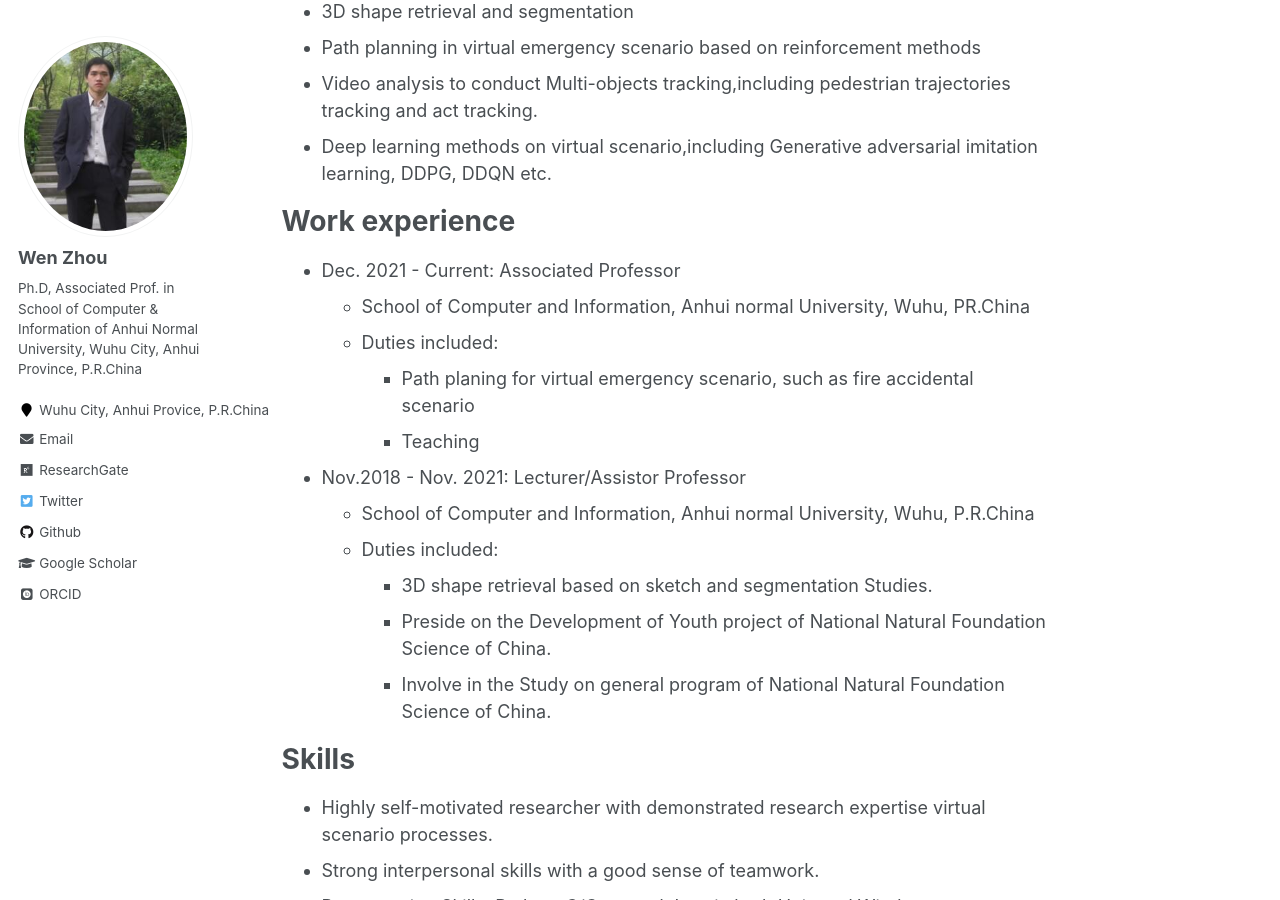
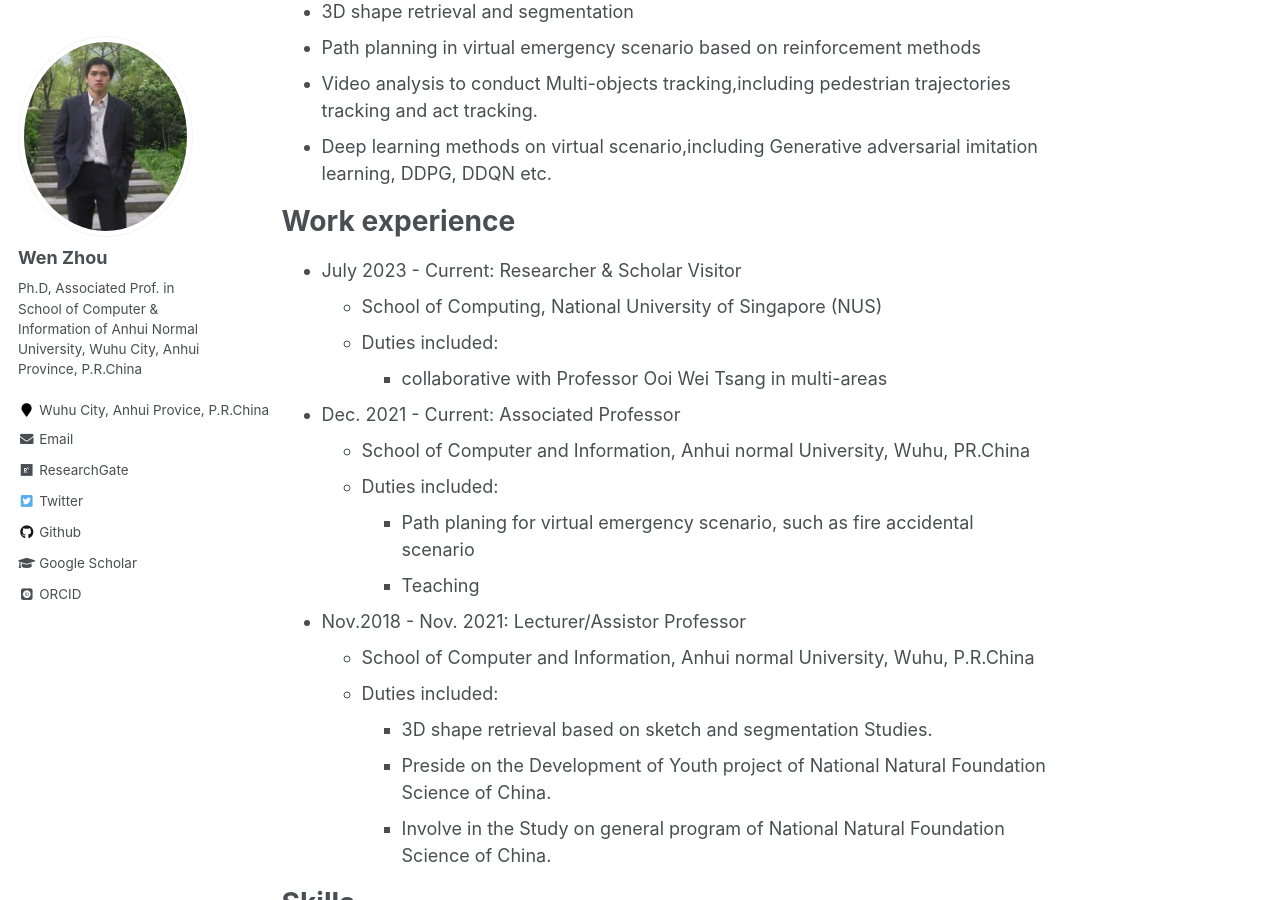
Before and after one commit to zhouwen327/zhouwen327.github.io, a Jekyll site: the page built from cv/cv.md, in a window 1280 px wide and 900 px high, scrolled down 509 px. Built offline with Jekyll 4.4.1, drawn with Linux system fonts in a browser that asks for light colours; some web fonts are replaced; our own code applies the rules of GitHub Pages for plain Markdown files.

Commit message:
Update cv.md

```diff
--- a/cv/cv.md
+++ b/cv/cv.md
@@ -17,6 +17,10 @@ Research Interests
 
 Work experience
 ======
+* July 2023 - Current: Researcher & Scholar Visitor
+  * School of Computing, National University of Singapore (NUS)
+  * Duties included:
+     + collaborative with Professor Ooi Wei Tsang in multi-areas
 * Dec. 2021 - Current: Associated Professor
   * School of Computer and Information, Anhui normal University, Wuhu, PR.China
   * Duties included:
```
